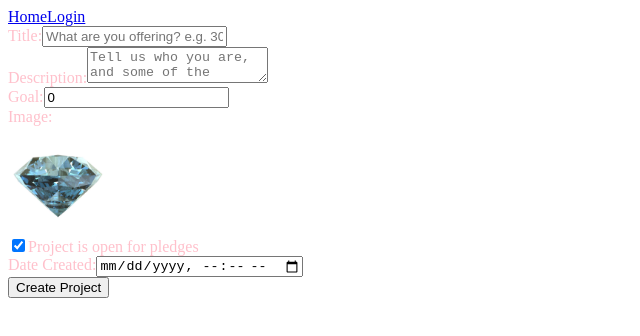
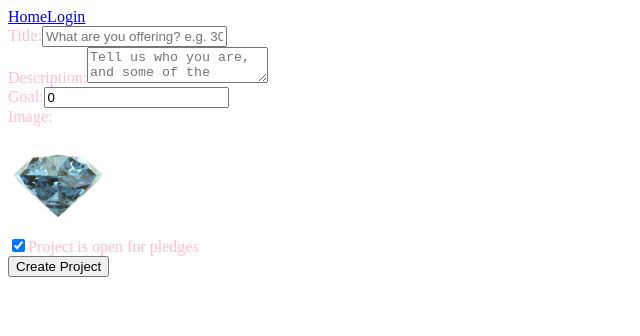
Before and after one commit to Christie8allard/frontendproject, a React (Vite) app: page /project in a window 1280 px wide. Shown: the top 336 px of the page, without its empty margins (0-640 px from the left). Built offline with nearby package versions, Linux system fonts and the light colour scheme.

Commit message:
almost finsihed the project form

```diff
--- a/src/components/ProjectForm.jsx
+++ b/src/components/ProjectForm.jsx
@@ -19,8 +19,10 @@ function ProjectForm() {
     };
     const handleSubmit = async (event) => {
         event.preventDefault();
-        const { title, description, goal, image, isOpen, dateCreated } =
-        projectData;
+        const dateCreated = new Date()
+        const { title, description, goal, image, isOpen } = projectData;
+        console.log("Final Data: ", dateCreated, projectData)
+
         if (title && description && goal > 0) {
             try {
                 const response = await postProject(
@@ -46,7 +48,8 @@ function ProjectForm() {
                 console.error("Error during project creation:", error.message);
             }
         } else {
-                alert("Please complete all required fields (title, description, and goal)."
+            alert(
+                "Please complete all required fields (title, description, and goal)."
             );
         }
     };
@@ -88,10 +91,13 @@ function ProjectForm() {
                     <img
                         src={projectData.image} // The preloaded image path
                         alt="Project preview"
-                style={{ maxWidth: "100px", display: "block", marginTop: "10px" }}
+                        style={{
+                            maxWidth: "100px",
+                            display: "block",
+                            marginTop: "10px",
+                        }}
                     />
                 </div>
-
             </div>
             <div>
                 <label htmlFor="isOpen">
@@ -104,15 +110,6 @@ function ProjectForm() {
                     Project is open for pledges
                 </label>
             </div>
-                <div>
-                    <label htmlFor="dateCreated">Date Created:</label>
-                    <input
-                    type="datetime-local"
-                    id="dateCreated"
-                    value={projectData.dateCreated}
-                    onChange={handleChange}
-                    />
-                </div>
             <button type="submit">Create Project</button>
         </form>
     );
```
Also changed, not shown: src/api/post-project.js (added, +43 -0 lines), 1 other file (tests, documents, lock files or other folders). Lines whose indentation alone changed are shown as unchanged.
